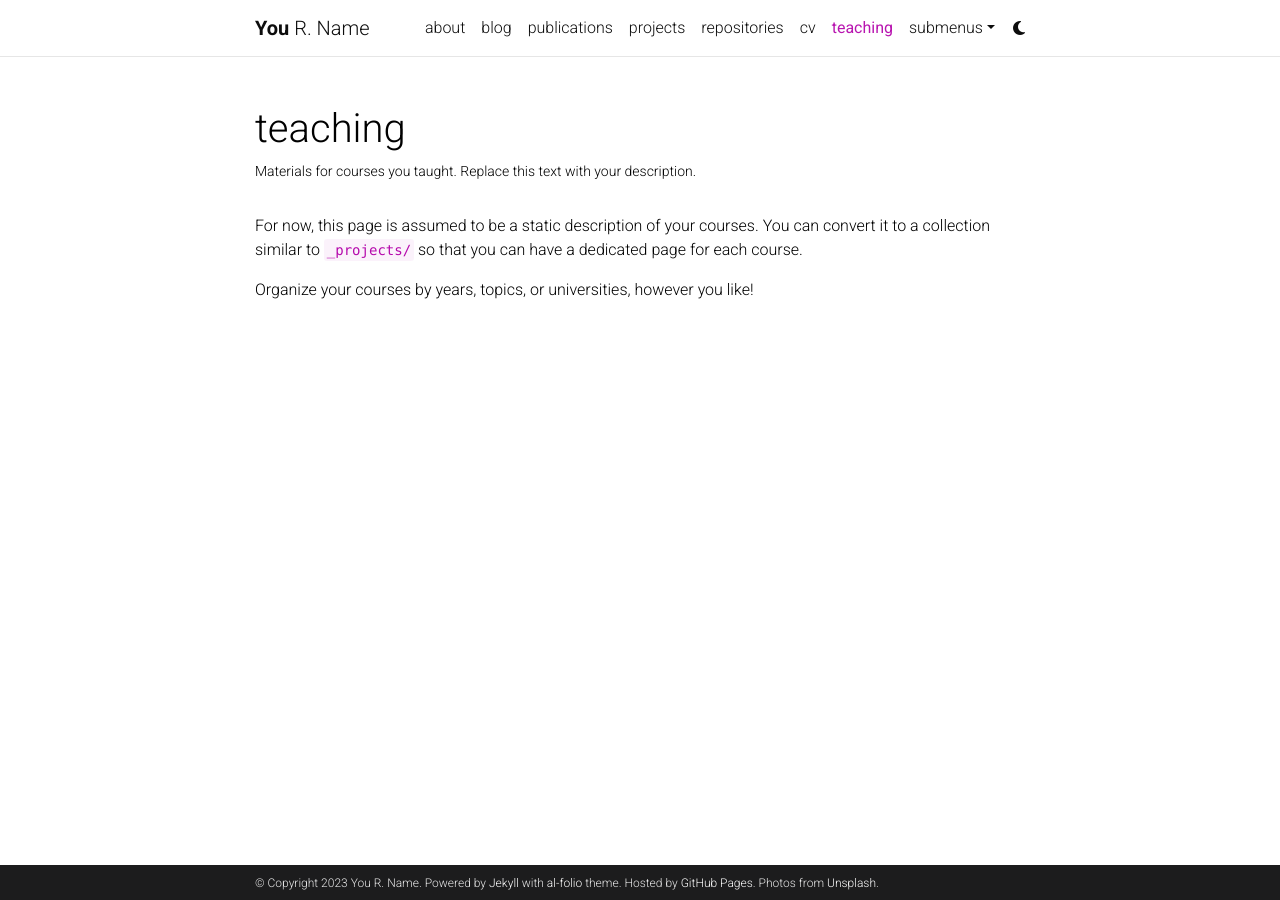
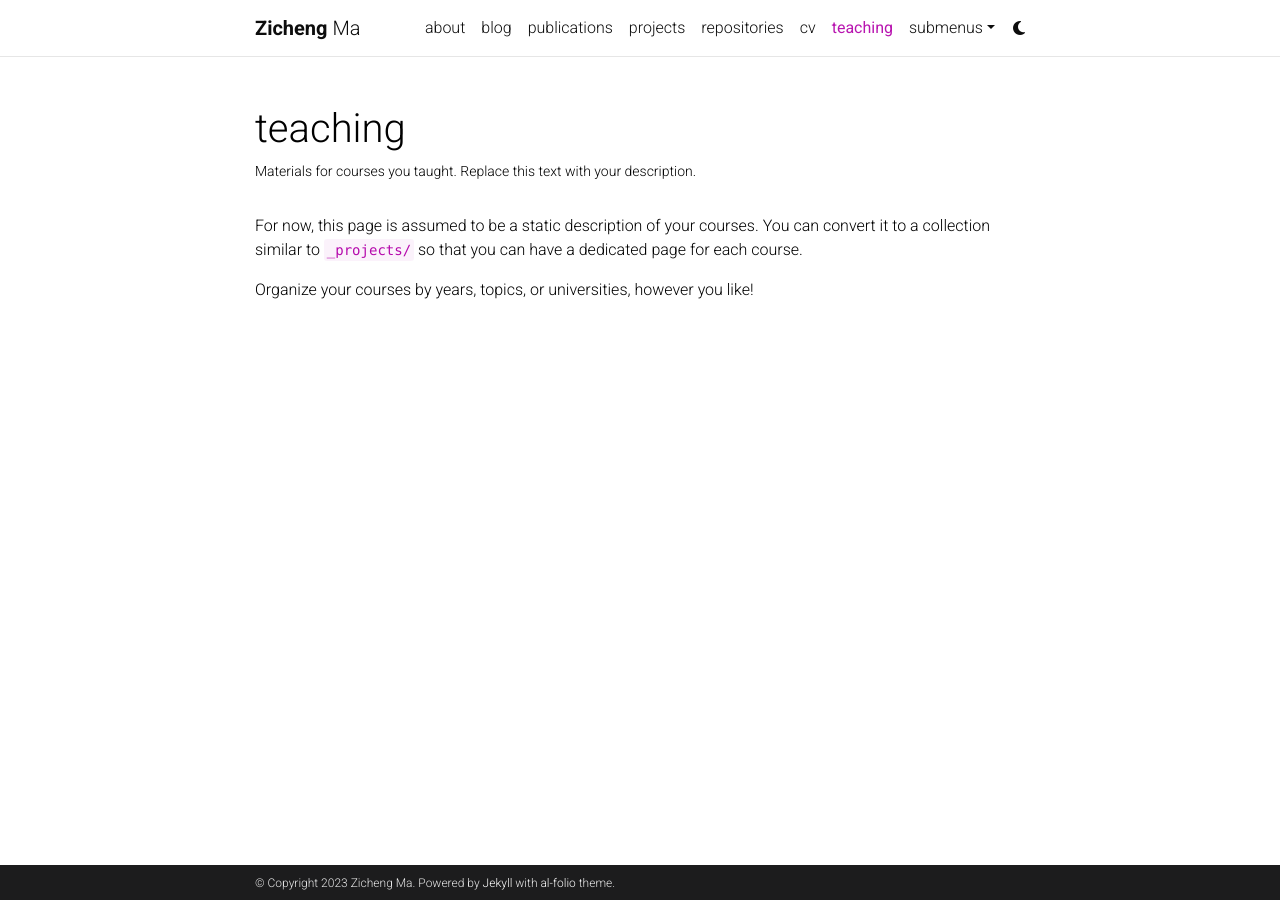
Before and after one commit to ZichengMa/ZichengMa.github.io, a Jekyll site: the page built from _pages/teaching.md, in a window 1280 px wide. Built offline with Jekyll 4.4.1, drawn with Linux system fonts in a browser that asks for light colours; comment, search, counter and statistics services are not loaded; a style sheet for code colours, icons or effects is not loaded.

Commit message:
modify name

```diff
--- a/_config.yml
+++ b/_config.yml
@@ -3,41 +3,38 @@
 # -----------------------------------------------------------------------------
 
 title: blank # the website title (if blank, full name will be used instead)
-first_name: You
-middle_name: R.
-last_name: Name
-email: you@example.com
+first_name: Zicheng
+middle_name:
+last_name: Ma
+email: zichengma1225@gmail.com / zma17@illinois.edu
 description: > # the ">" symbol means to ignore newlines until "footer_text:"
   A simple, whitespace theme for academics. Based on [*folio](https://github.com/bogoli/-folio) design.
 footer_text: >
   Powered by <a href="https://jekyllrb.com/" target="_blank">Jekyll</a> with <a href="https://github.com/alshedivat/al-folio">al-folio</a> theme.
-  Hosted by <a href="https://pages.github.com/" target="_blank">GitHub Pages</a>.
-  Photos from <a href="https://unsplash.com" target="_blank">Unsplash</a>.
-keywords: jekyll, jekyll-theme, academic-website, portfolio-website  # add your own keywords or leave empty
+keywords: jekyll, jekyll-theme, academic-website, portfolio-website # add your own keywords or leave empty
+lang: en # the language of your site (for example: en, fr, cn, ru, etc.)
+icon: ⚛️ # the emoji used as the favicon (alternatively, provide image name in /assets/img/)
 
-lang: en # the language of your site (for example: en, fr, cn, ru, etc.)
-icon: ⚛️  # the emoji used as the favicon (alternatively, provide image name in /assets/img/)
-
-url: https://alshedivat.github.io # the base hostname & protocol for your site
-baseurl: /al-folio # the subpath of your site, e.g. /blog/
+url: https://zichengma.github.io # the base hostname & protocol for your site
+baseurl: # the subpath of your site, e.g. /blog/
 last_updated: false # set to true if you want to display last updated in the footer
-impressum_path:  # set to path to include impressum link in the footer, use the same path as permalink in a page, helps to conform with EU GDPR
+impressum_path: # set to path to include impressum link in the footer, use the same path as permalink in a page, helps to conform with EU GDPR
 
 # -----------------------------------------------------------------------------
 # Theme
 # -----------------------------------------------------------------------------
 
 # code highlighter theme
-highlight_theme_light: github   # https://github.com/jwarby/jekyll-pygments-themes
-highlight_theme_dark: native    # https://github.com/jwarby/jekyll-pygments-themes
+highlight_theme_light: github # https://github.com/jwarby/jekyll-pygments-themes
+highlight_theme_dark: native # https://github.com/jwarby/jekyll-pygments-themes
 
 # repo color theme
-repo_theme_light: default       # https://github.com/anuraghazra/github-readme-stats/blob/master/themes/README.md
-repo_theme_dark: dark           # https://github.com/anuraghazra/github-readme-stats/blob/master/themes/README.md
+repo_theme_light: default # https://github.com/anuraghazra/github-readme-stats/blob/master/themes/README.md
+repo_theme_dark: dark # https://github.com/anuraghazra/github-readme-stats/blob/master/themes/README.md
 repo_trophies:
   enabled: true
-  theme_light: flat    # https://github.com/ryo-ma/github-profile-trophy
-  theme_dark: gitdimmed  # https://github.com/ryo-ma/github-profile-trophy
+  theme_light: flat # https://github.com/ryo-ma/github-profile-trophy
+  theme_dark: gitdimmed # https://github.com/ryo-ma/github-profile-trophy
 
 # -----------------------------------------------------------------------------
 # RSS Feed
@@ -71,7 +68,7 @@ og_image: # The site-wide (default for all links) Open Graph preview image
 # Social integration
 # -----------------------------------------------------------------------------
 
-github_username: # your GitHub user name
+github_username: ZichengMa # your GitHub user name
 gitlab_username: # your GitLab user name
 twitter_username: # your Twitter handle
 mastodon_username: # your mastodon instance+username in the format instance.tld/@username
@@ -112,11 +109,11 @@ contact_note: >
 # Analytics and search engine verification
 # -----------------------------------------------------------------------------
 
-google_analytics:  # your Google Analytics measurement ID (format: G-XXXXXXXXXX)
-panelbear_analytics:  # panelbear analytics site ID (format: XXXXXXXXX)
+google_analytics: # your Google Analytics measurement ID (format: G-XXXXXXXXXX)
+panelbear_analytics: # panelbear analytics site ID (format: XXXXXXXXX)
 
-google_site_verification:  # your google-site-verification ID (Google Search Console)
-bing_site_verification:  # out your bing-site-verification ID (Bing Webmaster)
+google_site_verification: # your google-site-verification ID (Google Search Console)
+bing_site_verification: # out your bing-site-verification ID (Bing Webmaster)
 
 # -----------------------------------------------------------------------------
 # Blog
@@ -139,15 +136,15 @@ related_blog_posts:
 # Follow instructions on https://giscus.app/ to setup for your repo to fill out
 # the information below.
 giscus:
-  repo: alshedivat/al-folio      # <your-github-user-name>/<your-github-repo-name>
+  repo: alshedivat/al-folio # <your-github-user-name>/<your-github-repo-name>
   repo_id: MDEwOlJlcG9zaXRvcnk2MDAyNDM2NQ==
-  category: Comments             # name of the category under which discussions will be created
+  category: Comments # name of the category under which discussions will be created
   category_id: DIC_kwDOA5PmLc4CTBt6
-  mapping: title                 # identify discussions by post title
-  strict: 1                      # use strict identification mode
-  reactions_enabled: 1           # enable (1) or disable (0) emoji reactions
-  input_position: bottom         # whether to display input form below (bottom) or above (top) the comments
-  theme: preferred_color_scheme  # name of the color scheme (preferred works well with al-folio light/dark mode)
+  mapping: title # identify discussions by post title
+  strict: 1 # use strict identification mode
+  reactions_enabled: 1 # enable (1) or disable (0) emoji reactions
+  input_position: bottom # whether to display input form below (bottom) or above (top) the comments
+  theme: preferred_color_scheme # name of the color scheme (preferred works well with al-folio light/dark mode)
   emit_metadata: 0
   lang: en
 
@@ -196,7 +193,7 @@ highlighter: rouge
 kramdown:
   input: GFM
   syntax_highlighter_opts:
-    css_class: 'highlight'
+    css_class: "highlight"
     span:
       line_numbers: false
     block:
@@ -204,7 +201,7 @@ kramdown:
       start_line: 1
 
 # Includes & excludes
-include: ['_pages']
+include: ["_pages"]
 exclude:
   - bin
   - Gemfile
@@ -243,7 +240,7 @@ defaults:
 # -----------------------------------------------------------------------------
 
 jekyll-minifier:
-  exclude: ['robots.txt']
+  exclude: ["robots.txt"]
   uglifier_args:
     harmony: true
 
@@ -258,19 +255,18 @@ jekyll-archives:
     tag: archive-tag
     category: archive-category
   permalinks:
-    year: '/blog/:year/'
-    tag: '/blog/tag/:name/'
-    category: '/blog/category/:name/'
+    year: "/blog/:year/"
+    tag: "/blog/tag/:name/"
+    category: "/blog/category/:name/"
 
-display_tags: ['formatting', 'images', 'links', 'math', 'code'] # these tags will be displayed on the front page of your blog
-display_categories: ['blockquotes'] # these categories will be displayed on the front page of your blog
+display_tags: ["formatting", "images", "links", "math", "code"] # these tags will be displayed on the front page of your blog
+display_categories: ["blockquotes"] # these categories will be displayed on the front page of your blog
 
 # -----------------------------------------------------------------------------
 # Jekyll Scholar
 # -----------------------------------------------------------------------------
 
 scholar:
-
   last_name: [Einstein]
   first_name: [Albert, A.]
 
@@ -301,12 +297,28 @@ badges: # Display different badges for your publications
   dimensions_badge: true # Dimensions badge (https://badge.dimensions.ai/)
 
 # Filter out certain bibtex entry keywords used internally from the bib output
-filtered_bibtex_keywords: [abbr, abstract, arxiv, bibtex_show, html, pdf, selected, supp, blog, code, poster, slides, website, preview, altmetric]
+filtered_bibtex_keywords:
+  [
+    abbr,
+    abstract,
+    arxiv,
+    bibtex_show,
+    html,
+    pdf,
+    selected,
+    supp,
+    blog,
+    code,
+    poster,
+    slides,
+    website,
+    preview,
+    altmetric,
+  ]
 
 # Maximum number of authors to be shown for each publication (more authors are visible on click)
-max_author_limit: 3  # leave blank to always show all authors
-more_authors_animation_delay: 10  # more authors are revealed on click using animation; smaller delay means faster animation
-
+max_author_limit: 3 # leave blank to always show all authors
+more_authors_animation_delay: 10 # more authors are revealed on click using animation; smaller delay means faster animation
 
 # -----------------------------------------------------------------------------
 # Jekyll Link Attributes
@@ -319,13 +331,12 @@ external_links:
   target: _blank
   exclude:
 
-
 # -----------------------------------------------------------------------------
 # Responsive WebP Images
 # -----------------------------------------------------------------------------
 
 imagemagick:
-  enabled: true # enables responsive images for your site (recommended, see https://github.com/alshedivat/al-folio/issues/537)
+  enabled: false # enables responsive images for your site (recommended, see https://github.com/alshedivat/al-folio/issues/537)
   widths:
     - 480
     - 800
@@ -345,29 +356,31 @@ imagemagick:
 # -----------------------------------------------------------------------------
 
 jekyll-diagrams:
-    # configuration, see https://github.com/zhustec/jekyll-diagrams.
-    # feel free to comment out this section if not using jekyll diagrams.
-
+  # configuration, see https://github.com/zhustec/jekyll-diagrams.
+  # feel free to comment out this section if not using jekyll diagrams.
 
 # -----------------------------------------------------------------------------
 # Optional Features
 # -----------------------------------------------------------------------------
 
-enable_google_analytics:    false  # enables google analytics
-enable_panelbear_analytics: false  # enables panelbear analytics
-enable_google_verification: false  # enables google site verification
-enable_bing_verification:   false  # enables bing site verification
-enable_masonry:             true   # enables automatic project cards arrangement
-enable_math:                true   # enables math typesetting (uses MathJax)
-enable_tooltips:            false  # enables automatic tooltip links generated
-                                   # for each section titles on pages and posts
-enable_darkmode:            true   # enables switching between light/dark modes
-enable_navbar_social:       false  # enables displaying social links in the
-                                   # navbar on the about page
-enable_project_categories:  true   # enables categorization of projects into
-                                   # multiple categories
-enable_medium_zoom:         true   # enables image zoom feature (as on medium.com)
-enable_progressbar:         true   # enables a horizontal progress bar linked to the vertical scroll position
+enable_google_analytics: false # enables google analytics
+enable_panelbear_analytics: false # enables panelbear analytics
+enable_google_verification: false # enables google site verification
+enable_bing_verification: false # enables bing site verification
+enable_masonry: true # enables automatic project cards arrangement
+enable_math: true # enables math typesetting (uses MathJax)
+enable_tooltips:
+  false # enables automatic tooltip links generated
+  # for each section titles on pages and posts
+enable_darkmode: true # enables switching between light/dark modes
+enable_navbar_social:
+  false # enables displaying social links in the
+  # navbar on the about page
+enable_project_categories:
+  true # enables categorization of projects into
+  # multiple categories
+enable_medium_zoom: true # enables image zoom feature (as on medium.com)
+enable_progressbar: true # enables a horizontal progress bar linked to the vertical scroll position
 
 # -----------------------------------------------------------------------------
 # Library versions
```
